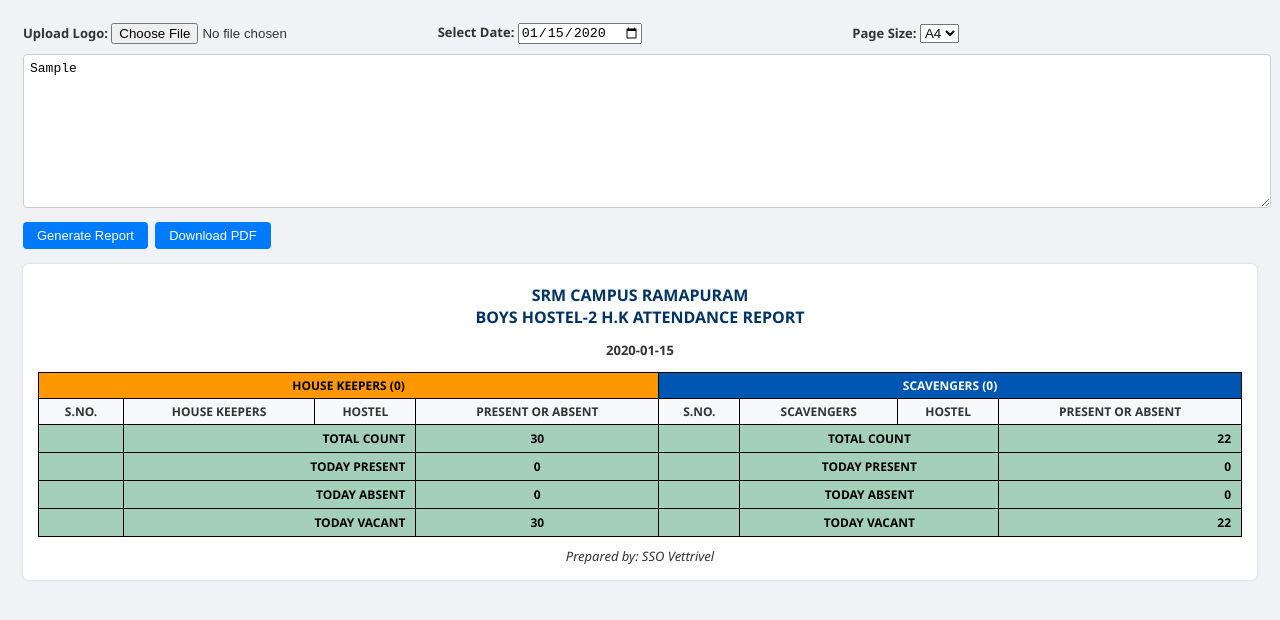
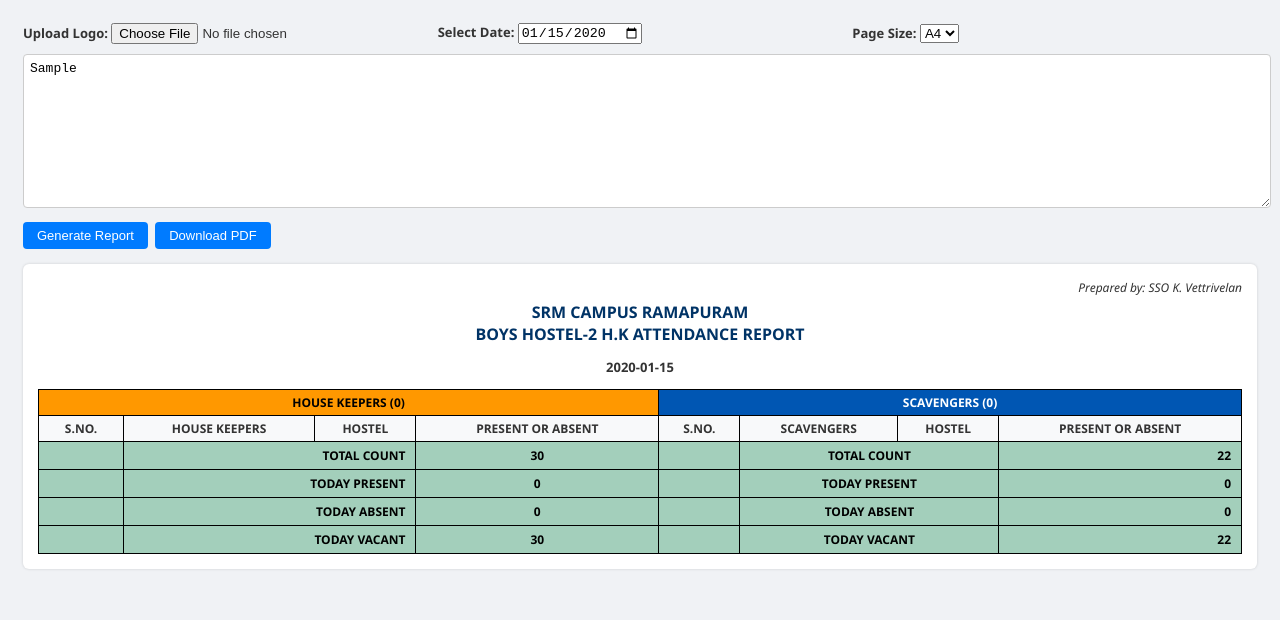
Before and after one commit to Vettrivelan-web/House-keeping-daily-report-, a plain HTML site: page index.html in a window 1280 px wide. Both pictures are taken after typing "2020-01-15", "Sample" into the empty fields and a click on the button "Generate Report". Drawn offline with Linux system fonts and the light colour scheme.

Commit message:
Update index.html

```diff
--- a/index.html
+++ b/index.html
@@ -127,12 +127,6 @@
     .summary-row td:nth-child(8) {
       text-align: center;
     }
-    .footer {
-      text-align: center;
-      margin-top: 10px;
-      font-style: italic;
-      font-size: 13px;
-    }
     label {
       font-weight: bold;
       font-size: 13px;
@@ -239,6 +233,12 @@
       const { sweepers, scavengers, summary } = parseAttendanceText(text);
 
       let html = '';
+      html += `<div style="display: flex; justify-content: space-between; align-items: center; margin-bottom: 2px;">
+                <div></div>
+                <div style="font-size: 12px; font-style: italic; text-align: right;">
+                  Prepared by: SSO K. Vettrivelan
+                </div>
+              </div>`;
       if (logoDataURL) html += `<img src="${logoDataURL}" class="logo" />`;
       html += `<h2>SRM CAMPUS RAMAPURAM<br>BOYS HOSTEL-2 H.K ATTENDANCE REPORT</h2>`;
       html += `<p style="text-align:center;font-weight:bold;">${date}</p>`;
@@ -280,7 +280,7 @@
           <td></td><td colspan="2">TODAY VACANT</td><td>${summary.todayVacantScavengers}</td></tr>
       `;
 
-      html += `</tbody></table><div class="footer">Prepared by: SSO Vettrivel</div>`;
+      html += `</tbody></table>`;
       reportDiv.innerHTML = html;
       reportDiv.style.display = 'block';
     }
```
